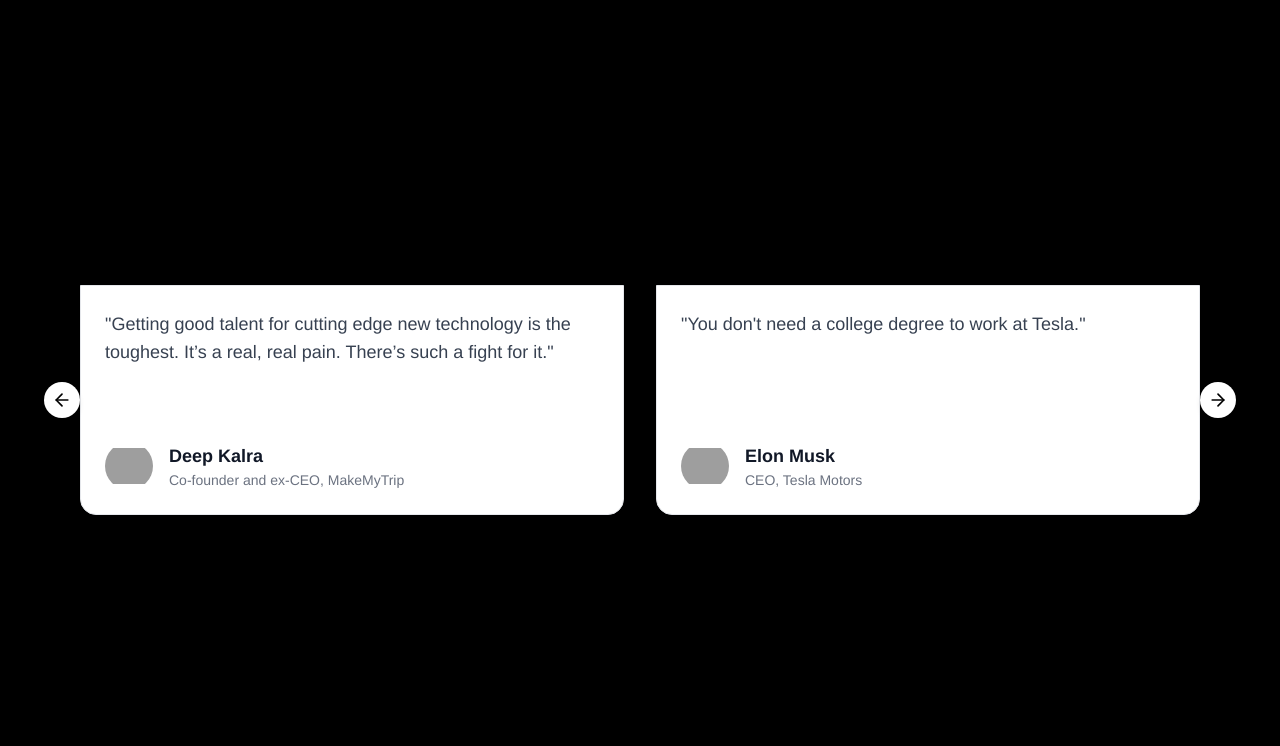
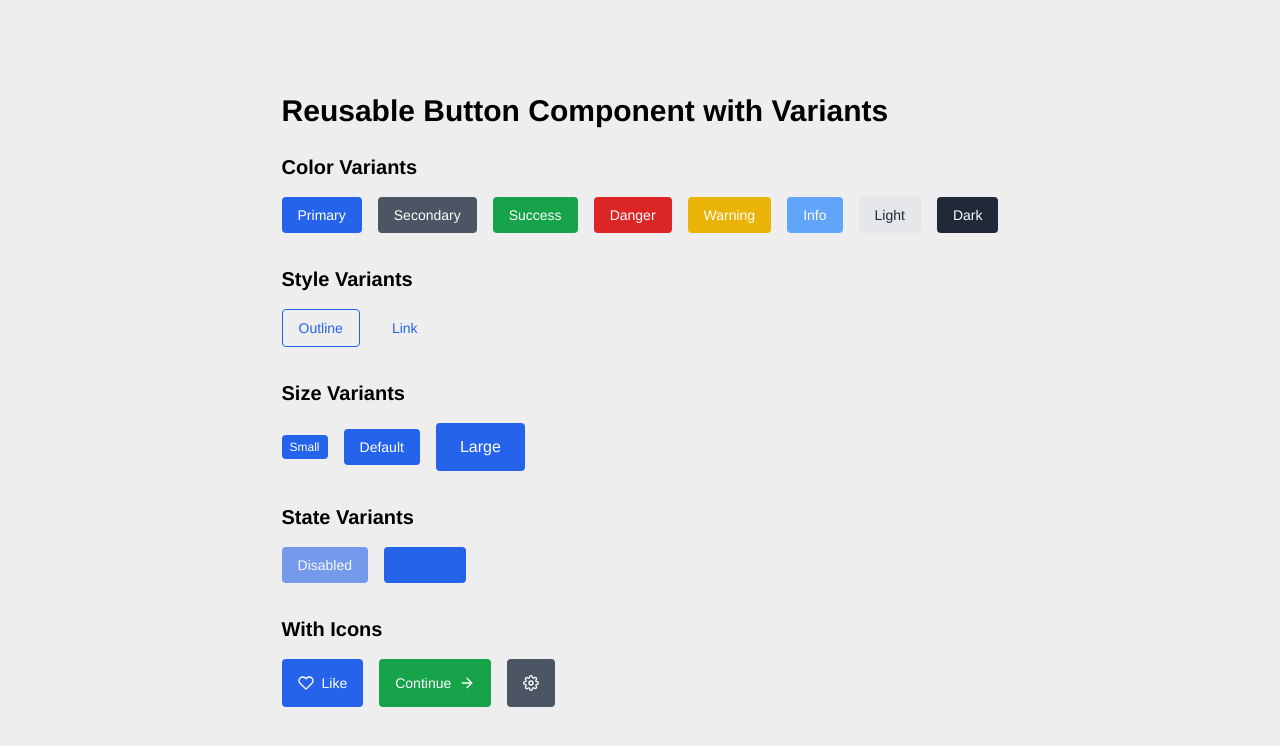
Before and after one commit to Siddharthwasnik/100Days100Code, a React (Vite) app: page / in a window 1280 px wide. Shown: the top 746 px of the page. Built offline with nearby package versions, Linux system fonts and the light colour scheme; grey boxes are pictures that could not be loaded.

Commit message:
📝 Update README with Day 4 progress and Button component details

```diff
--- a/src/App.jsx
+++ b/src/App.jsx
@@ -3,13 +3,14 @@ import React from 'react'
 import './App.css'
 import Slider from './Components/Slider'
 import CEOQuotesSlider from './Components/Slider'
+import ButtonDemo from './Components/Button'
 
 
 const App = () => {
   return (
-    <div className='flex items-center bg-black justify-center h-screen'>
+    <div className='flex items-center justify-center h-screen'>
 
-  <CEOQuotesSlider/>
+  <ButtonDemo/>
 
 
     </div>
--- /dev/null
+++ b/src/Components/Button.jsx
@@ -0,0 +1,265 @@
+import { useState } from 'react';
+
+export default function ButtonDemo() {
+  const [clickCount, setClickCount] = useState({
+    primary: 0,
+    secondary: 0,
+    success: 0,
+    danger: 0,
+    warning: 0,
+    info: 0,
+    light: 0,
+    dark: 0,
+    outline: 0,
+    link: 0,
+    small: 0,
+    large: 0,
+  });
+
+  const handleClick = (variant) => {
+    setClickCount(prev => ({
+      ...prev,
+      [variant]: prev[variant] + 1
+    }));
+  };
+
+  return (
+    <div className="p-8 max-w-4xl mx-auto">
+      <h1 className="text-3xl font-bold mb-6">Reusable Button Component with Variants</h1>
+
+      <div className="space-y-8">
+        <section>
+          <h2 className="text-xl font-semibold mb-4">Color Variants</h2>
+          <div className="flex flex-wrap gap-4">
+            <Button variant="primary" onClick={() => handleClick('primary')}>
+              Primary {clickCount.primary > 0 && `(${clickCount.primary})`}
+            </Button>
+            <Button variant="secondary" onClick={() => handleClick('secondary')}>
+              Secondary {clickCount.secondary > 0 && `(${clickCount.secondary})`}
+            </Button>
+            <Button variant="success" onClick={() => handleClick('success')}>
+              Success {clickCount.success > 0 && `(${clickCount.success})`}
+            </Button>
+            <Button variant="danger" onClick={() => handleClick('danger')}>
+              Danger {clickCount.danger > 0 && `(${clickCount.danger})`}
+            </Button>
+            <Button variant="warning" onClick={() => handleClick('warning')}>
+              Warning {clickCount.warning > 0 && `(${clickCount.warning})`}
+            </Button>
+            <Button variant="info" onClick={() => handleClick('info')}>
+              Info {clickCount.info > 0 && `(${clickCount.info})`}
+            </Button>
+            <Button variant="light" onClick={() => handleClick('light')}>
+              Light {clickCount.light > 0 && `(${clickCount.light})`}
+            </Button>
+            <Button variant="dark" onClick={() => handleClick('dark')}>
+              Dark {clickCount.dark > 0 && `(${clickCount.dark})`}
+            </Button>
+          </div>
+        </section>
+
+        <section>
+          <h2 className="text-xl font-semibold mb-4">Style Variants</h2>
+          <div className="flex flex-wrap gap-4">
+            <Button variant="primary" outline onClick={() => handleClick('outline')}>
+              Outline {clickCount.outline > 0 && `(${clickCount.outline})`}
+            </Button>
+            <Button variant="primary" link onClick={() => handleClick('link')}>
+              Link {clickCount.link > 0 && `(${clickCount.link})`}
+            </Button>
+          </div>
+        </section>
+
+        <section>
+          <h2 className="text-xl font-semibold mb-4">Size Variants</h2>
+          <div className="flex flex-wrap gap-4 items-center">
+            <Button variant="primary" size="sm" onClick={() => handleClick('small')}>
+              Small {clickCount.small > 0 && `(${clickCount.small})`}
+            </Button>
+            <Button variant="primary" onClick={() => handleClick('primary')}>
+              Default
+            </Button>
+            <Button variant="primary" size="lg" onClick={() => handleClick('large')}>
+              Large {clickCount.large > 0 && `(${clickCount.large})`}
+            </Button>
+          </div>
+        </section>
+
+        <section>
+          <h2 className="text-xl font-semibold mb-4">State Variants</h2>
+          <div className="flex flex-wrap gap-4">
+            <Button variant="primary" disabled>
+              Disabled
+            </Button>
+            <Button variant="primary" isLoading>
+              Loading
+            </Button>
+          </div>
+        </section>
+
+        <section>
+          <h2 className="text-xl font-semibold mb-4">With Icons</h2>
+          <div className="flex flex-wrap gap-4">
+            <Button variant="primary" iconLeft={<IconHeart />}>
+              Like
+            </Button>
+            <Button variant="success" iconRight={<IconArrowRight />}>
+              Continue
+            </Button>
+            <Button variant="secondary" iconOnly={<IconSettings />} aria-label="Settings" />
+          </div>
+        </section>
+      </div>
+    </div>
+  );
+}
+
+function Button({
+  children,
+  variant = "primary",
+  size = "md",
+  outline = false,
+  link = false,
+  disabled = false,
+  isLoading = false,
+  iconLeft = null,
+  iconRight = null,
+  iconOnly = null,
+  className = "",
+  onClick,
+  ...props
+}) {
+  // Base styles applied to all buttons
+  const baseStyles = "inline-flex items-center justify-center font-medium rounded focus:outline-none transition duration-150 ease-in-out";
+
+  // Size variants
+  const sizeStyles = {
+    sm: "text-xs px-2 py-1",
+    md: "text-sm px-4 py-2",
+    lg: "text-base px-6 py-3"
+  };
+
+  // Color variants
+  const variantStyles = {
+    primary: outline
+      ? "border border-blue-600 text-blue-600 hover:bg-blue-50"
+      : link
+        ? "text-blue-600 hover:underline"
+        : "bg-blue-600 text-white hover:bg-blue-700",
+    secondary: outline
+      ? "border border-gray-600 text-gray-600 hover:bg-gray-50"
+      : link
+        ? "text-gray-600 hover:underline"
+        : "bg-gray-600 text-white hover:bg-gray-700",
+    success: outline
+      ? "border border-green-600 text-green-600 hover:bg-green-50"
+      : link
+        ? "text-green-600 hover:underline"
+        : "bg-green-600 text-white hover:bg-green-700",
+    danger: outline
+      ? "border border-red-600 text-red-600 hover:bg-red-50"
+      : link
+        ? "text-red-600 hover:underline"
+        : "bg-red-600 text-white hover:bg-red-700",
+    warning: outline
+      ? "border border-yellow-500 text-yellow-600 hover:bg-yellow-50"
+      : link
+        ? "text-yellow-600 hover:underline"
+        : "bg-yellow-500 text-white hover:bg-yellow-600",
+    info: outline
+      ? "border border-blue-400 text-blue-500 hover:bg-blue-50"
+      : link
+        ? "text-blue-500 hover:underline"
+        : "bg-blue-400 text-white hover:bg-blue-500",
+    light: outline
+      ? "border border-gray-300 text-gray-700 hover:bg-gray-50"
+      : link
+        ? "text-gray-700 hover:underline"
+        : "bg-gray-200 text-gray-800 hover:bg-gray-300",
+    dark: outline
+      ? "border border-gray-800 text-gray-800 hover:bg-gray-50"
+      : link
+        ? "text-gray-800 hover:underline"
+        : "bg-gray-800 text-white hover:bg-gray-900"
+  };
+
+  // State styles
+  const disabledStyles = "opacity-60 cursor-not-allowed pointer-events-none";
+  const loadingStyles = "relative !text-transparent";
+
+  // Icon styles
+  const iconOnlyStyles = iconOnly ? `${size === 'sm' ? 'p-1' : size === 'lg' ? 'p-3' : 'p-2'} aspect-square` : '';
+
+  // Combine all the styles
+  const buttonStyles = `
+    ${baseStyles}
+    ${sizeStyles[size]}
+    ${variantStyles[variant]}
+    ${disabled ? disabledStyles : ''}
+    ${isLoading ? loadingStyles : ''}
+    ${iconOnlyStyles}
+    ${link ? 'shadow-none p-0' : ''}
+    ${className}
+  `.trim();
+
+  return (
+    <button
+      className={buttonStyles}
+      disabled={disabled || isLoading}
+      onClick={onClick}
+      {...props}
+    >
+      {isLoading && (
+        <span className="absolute inset-0 flex items-center justify-center">
+          <svg className="animate-spin h-4 w-4" viewBox="0 0 24 24">
+            <circle
+              className="opacity-25"
+              cx="12"
+              cy="12"
+              r="10"
+              stroke="currentColor"
+              strokeWidth="4"
+              fill="none"
+            />
+            <path
+              className="opacity-75"
+              fill="currentColor"
+              d="M4 12a8 8 0 018-8V0C5.373 0 0 5.373 0 12h4zm2 5.291A7.962 7.962 0 014 12H0c0 3.042 1.135 5.824 3 7.938l3-2.647z"
+            />
+          </svg>
+        </span>
+      )}
+
+      {iconLeft && <span className="mr-2">{iconLeft}</span>}
+      {iconOnly || children}
+      {iconRight && <span className="ml-2">{iconRight}</span>}
+    </button>
+  );
+}
+
+// Simple icon components for demo
+function IconHeart() {
+  return (
+    <svg xmlns="http://www.w3.org/2000/svg" width="16" height="16" viewBox="0 0 24 24" fill="none" stroke="currentColor" strokeWidth="2" strokeLinecap="round" strokeLinejoin="round">
+      <path d="M20.84 4.61a5.5 5.5 0 0 0-7.78 0L12 5.67l-1.06-1.06a5.5 5.5 0 0 0-7.78 7.78l1.06 1.06L12 21.23l7.78-7.78 1.06-1.06a5.5 5.5 0 0 0 0-7.78z"></path>
+    </svg>
+  );
+}
+
+function IconArrowRight() {
+  return (
+    <svg xmlns="http://www.w3.org/2000/svg" width="16" height="16" viewBox="0 0 24 24" fill="none" stroke="currentColor" strokeWidth="2" strokeLinecap="round" strokeLinejoin="round">
+      <line x1="5" y1="12" x2="19" y2="12"></line>
+      <polyline points="12 5 19 12 12 19"></polyline>
+    </svg>
+  );
+}
+
+function IconSettings() {
+  return (
+    <svg xmlns="http://www.w3.org/2000/svg" width="16" height="16" viewBox="0 0 24 24" fill="none" stroke="currentColor" strokeWidth="2" strokeLinecap="round" strokeLinejoin="round">
+      <circle cx="12" cy="12" r="3"></circle>
+      <path d="M19.4 15a1.65 1.65 0 0 0 .33 1.82l.06.06a2 2 0 0 1 0 2.83 2 2 0 0 1-2.83 0l-.06-.06a1.65 1.65 0 0 0-1.82-.33 1.65 1.65 0 0 0-1 1.51V21a2 2 0 0 1-2 2 2 2 0 0 1-2-2v-.09A1.65 1.65 0 0 0 9 19.4a1.65 1.65 0 0 0-1.82.33l-.06.06a2 2 0 0 1-2.83 0 2 2 0 0 1 0-2.83l.06-.06a1.65 1.65 0 0 0 .33-1.82 1.65 1.65 0 0 0-1.51-1H3a2 2 0 0 1-2-2 2 2 0 0 1 2-2h.09A1.65 1.65 0 0 0 4.6 9a1.65 1.65 0 0 0-.33-1.82l-.06-.06a2 2 0 0 1 0-2.83 2 2 0 0 1 2.83 0l.06.06a1.65 1.65 0 0 0 1.82.33H9a1.65 1.65 0 0 0 1-1.51V3a2 2 0 0 1 2-2 2 2 0 0 1 2 2v.09a1.65 1.65 0 0 0 1 1.51 1.65 1.65 0 0 0 1.82-.33l.06-.06a2 2 0 0 1 2.83 0 2 2 0 0 1 0 2.83l-.06.06a1.65 1.65 0 0 0-.33 1.82V9a1.65 1.65 0 0 0 1.51 1H21a2 2 0 0 1 2 2 2 2 0 0 1-2 2h-.09a1.65 1.65 0 0 0-1.51 1z"></path>
+    </svg>
+  );
+}
```
Also changed, not shown: 1 other file (tests, documents, lock files or other folders).
